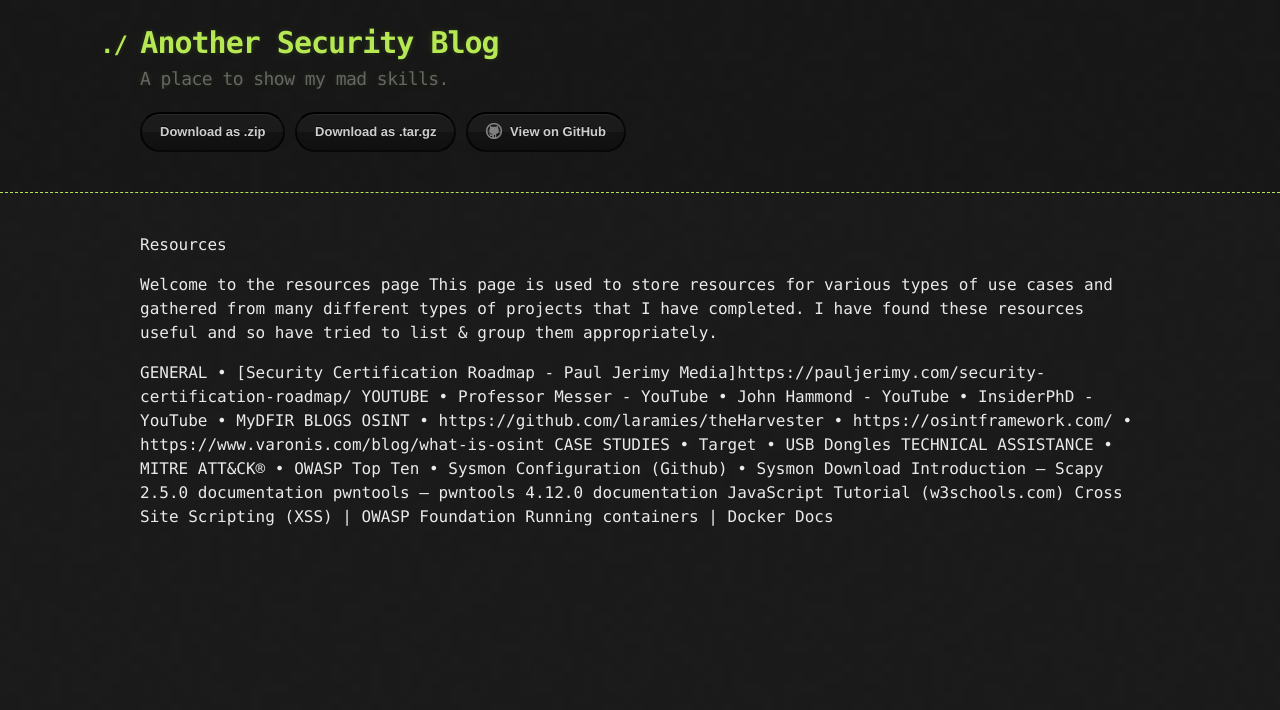
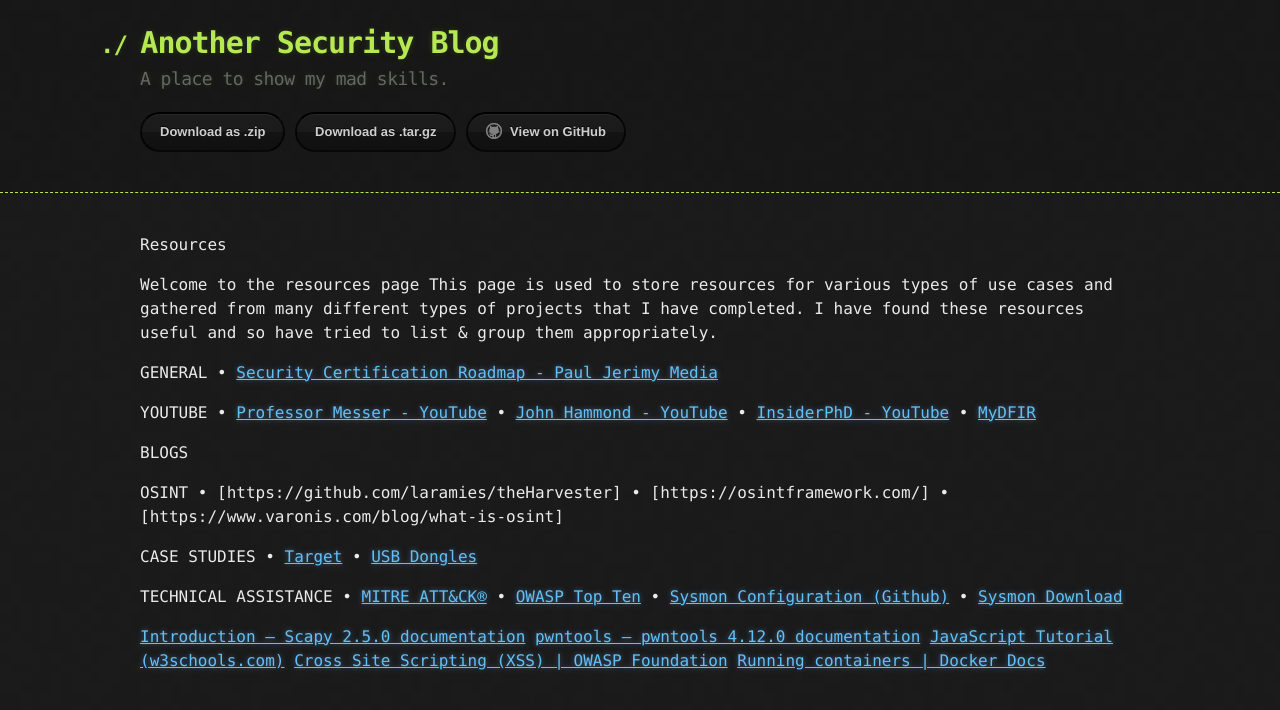
Before and after one commit to CyberCasquatch/cybercasquatch.github.io, a Jekyll site: the page built from Resources-page.md, in a window 1280 px wide. Shown: the top 710 px of the page. Built offline with Jekyll 4.4.1, drawn with Linux system fonts in a browser that asks for light colours; our own code applies the rules of GitHub Pages for plain Markdown files; some of the changed lines change nothing that is shown.

Commit message:
Update Resources-page.md

```diff
--- a/Resources-page.md
+++ b/Resources-page.md
@@ -4,27 +4,34 @@
 This page is used to store resources for various types of use cases and gathered from many different types of projects that I have completed. I have found these resources useful and so have tried to list & group them appropriately.
 
 GENERAL
-•	[Security Certification Roadmap - Paul Jerimy Media]https://pauljerimy.com/security-certification-roadmap/
+•	[Security Certification Roadmap - Paul Jerimy Media](https://pauljerimy.com/security-certification-roadmap/)
+
 YOUTUBE
-•	Professor Messer - YouTube
-•	John Hammond - YouTube
-•	InsiderPhD - YouTube
-•	MyDFIR
+•	[Professor Messer - YouTube](https://www.youtube.com/@professormesser)
+•	[John Hammond - YouTube](https://www.youtube.com/channel/UCVeW9qkBjo3zosnqUbG7CFw)
+•	[InsiderPhD - YouTube](https://www.youtube.com/channel/UCPiN9NPjIer8Do9gUFxKv7A)
+•	[MyDFIR](https://www.youtube.com/@MyDFIR)
+
 BLOGS
+
 OSINT
-•	https://github.com/laramies/theHarvester
-•	https://osintframework.com/
-•	https://www.varonis.com/blog/what-is-osint
+•	[https://github.com/laramies/theHarvester]
+•	[https://osintframework.com/]
+•	[https://www.varonis.com/blog/what-is-osint]
+
 CASE STUDIES
-•	Target
-•	USB Dongles
+•	[Target](https://corporate.target.com/news-features/article/2013/12/important-notice-unauthorized-access-to-payment-ca)
+• [USB Dongles](https://www.csoonline.com/article/569163/cybercriminal-group-mails-malicious-usb-dongles-to-targeted-companies.html)
+
 TECHNICAL ASSISTANCE
-•	MITRE ATT&CK®
-•	OWASP Top Ten
-•	Sysmon Configuration (Github)
-•	Sysmon Download
-Introduction — Scapy 2.5.0 documentation
-pwntools — pwntools 4.12.0 documentation
-JavaScript Tutorial (w3schools.com)
-Cross Site Scripting (XSS) | OWASP Foundation
-Running containers | Docker Docs
+•	[MITRE ATT&CK®](https://attack.mitre.org/)
+•	[OWASP Top Ten](https://owasp.org/www-project-top-ten/)
+•	[Sysmon Configuration (Github)](https://github.com/olafhartong/sysmon-modular/blob/master/sysmonconfig.xml)
+•	[Sysmon Download](https://learn.microsoft.com/en-us/sysinternals/downloads/sysmon)
+
+
+[Introduction — Scapy 2.5.0 documentation](https://scapy.readthedocs.io/en/latest/introduction.html)
+[pwntools — pwntools 4.12.0 documentation](https://docs.pwntools.com/en/stable/)
+[JavaScript Tutorial (w3schools.com)](https://www.w3schools.com/js/default.asp)
+[Cross Site Scripting (XSS) | OWASP Foundation](https://owasp.org/www-community/attacks/xss/)
+[Running containers | Docker Docs](https://docs.pwntools.com/en/stable/)
```
